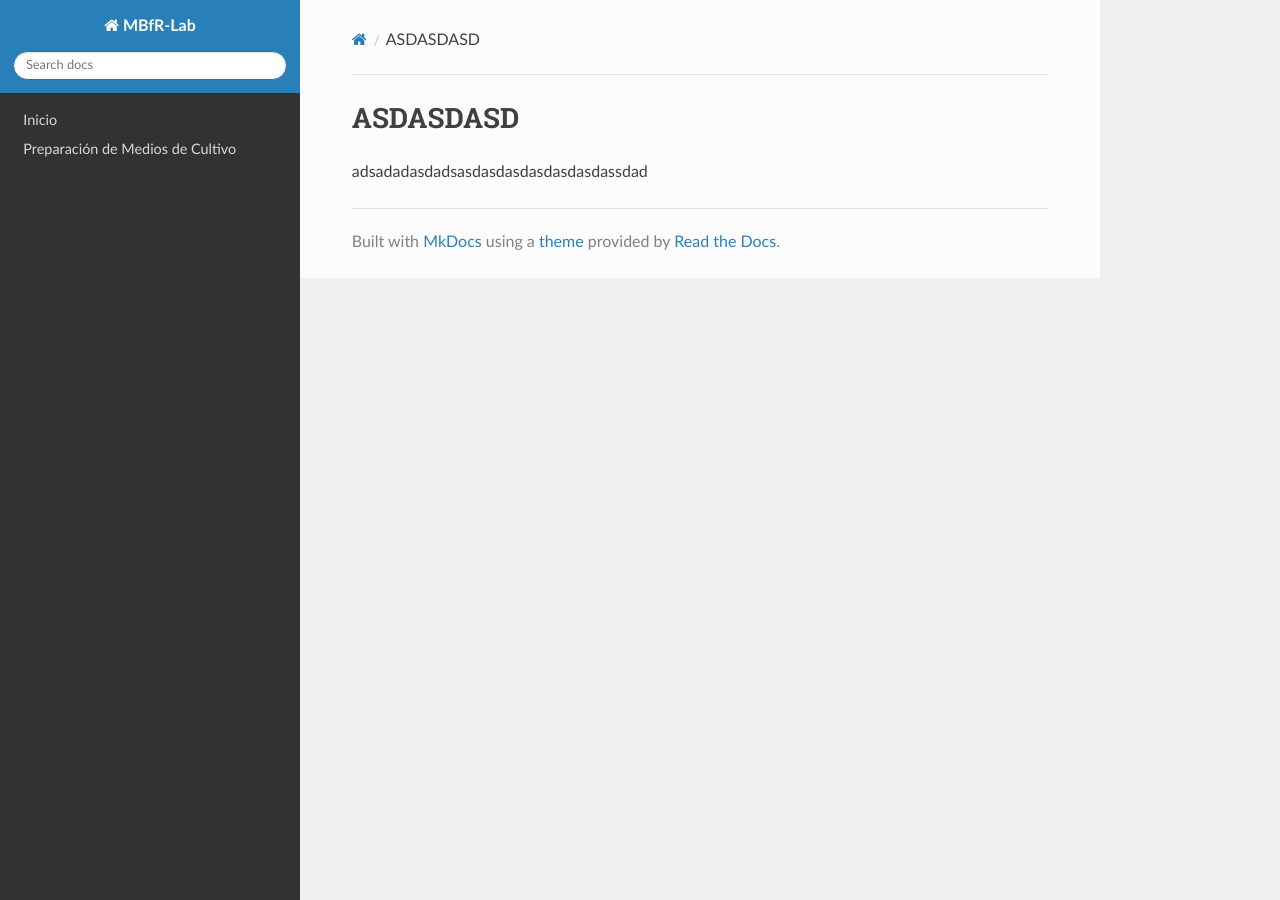
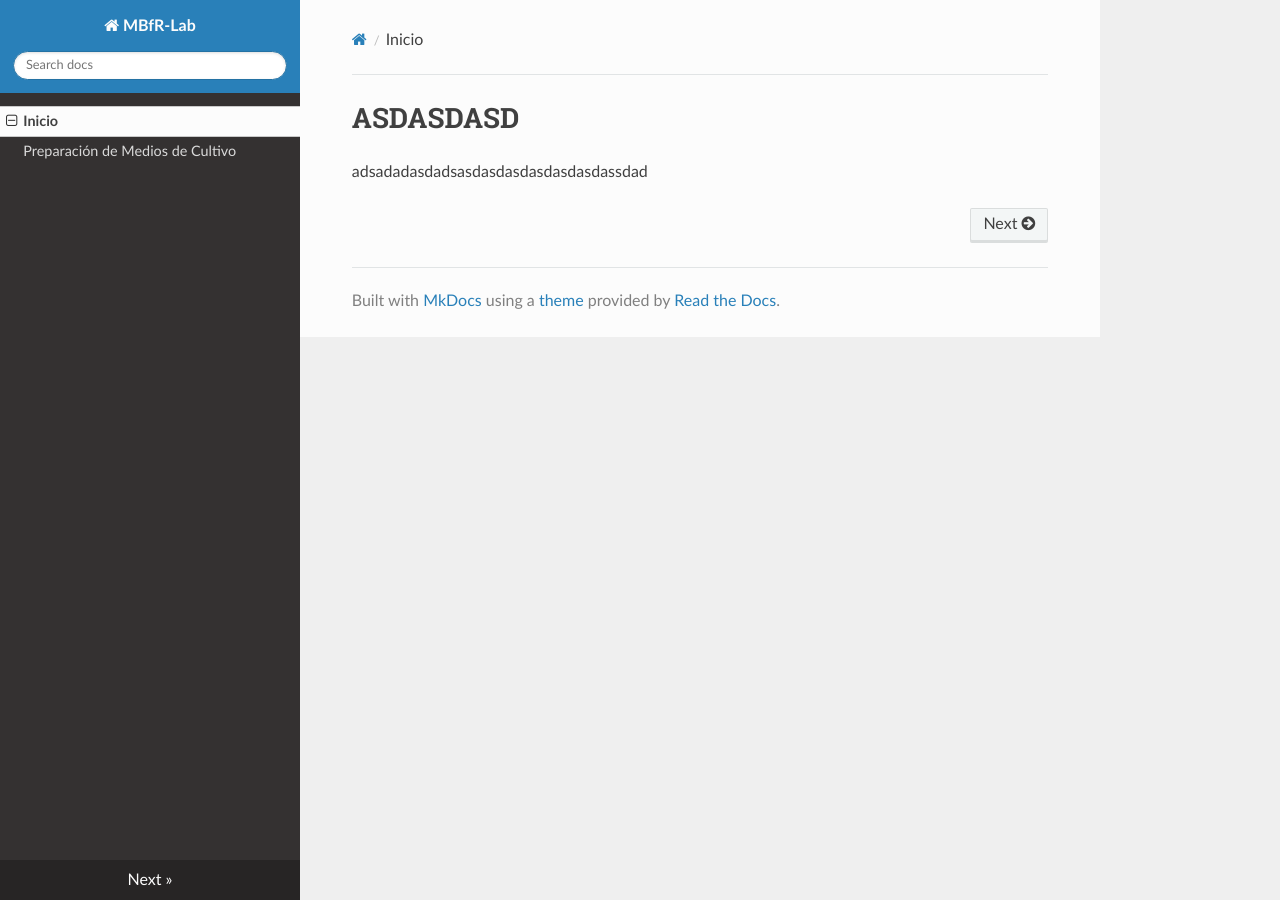
Before and after one commit to Eulogy320/MBfR-Lab, an MkDocs documentation site: the page built from docs/index.md, in a window 1280 px wide. Built offline with MkDocs 1.6.1, drawn with Linux system fonts in a browser that asks for light colours; nearby versions of some CDN libraries.

Commit message:
Update mkdocs.yml

```diff
--- a/mkdocs.yml
+++ b/mkdocs.yml
@@ -1,6 +1,6 @@
 site_name: MBfR-Lab
 nav:
-- Inicio : Index.md
+- Inicio : index.md
 - Preparación de Medios de Cultivo: Medios_de_cultivo.md
 
 theme: readthedocs
```
